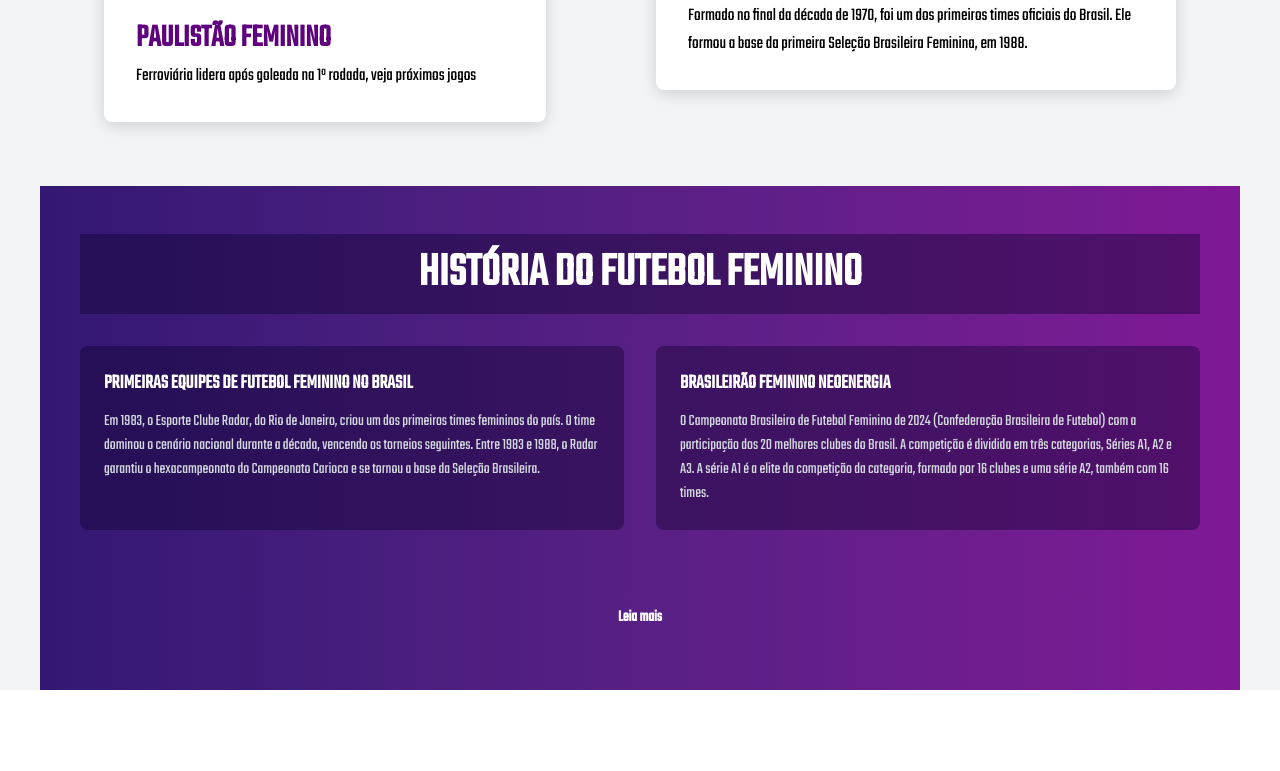
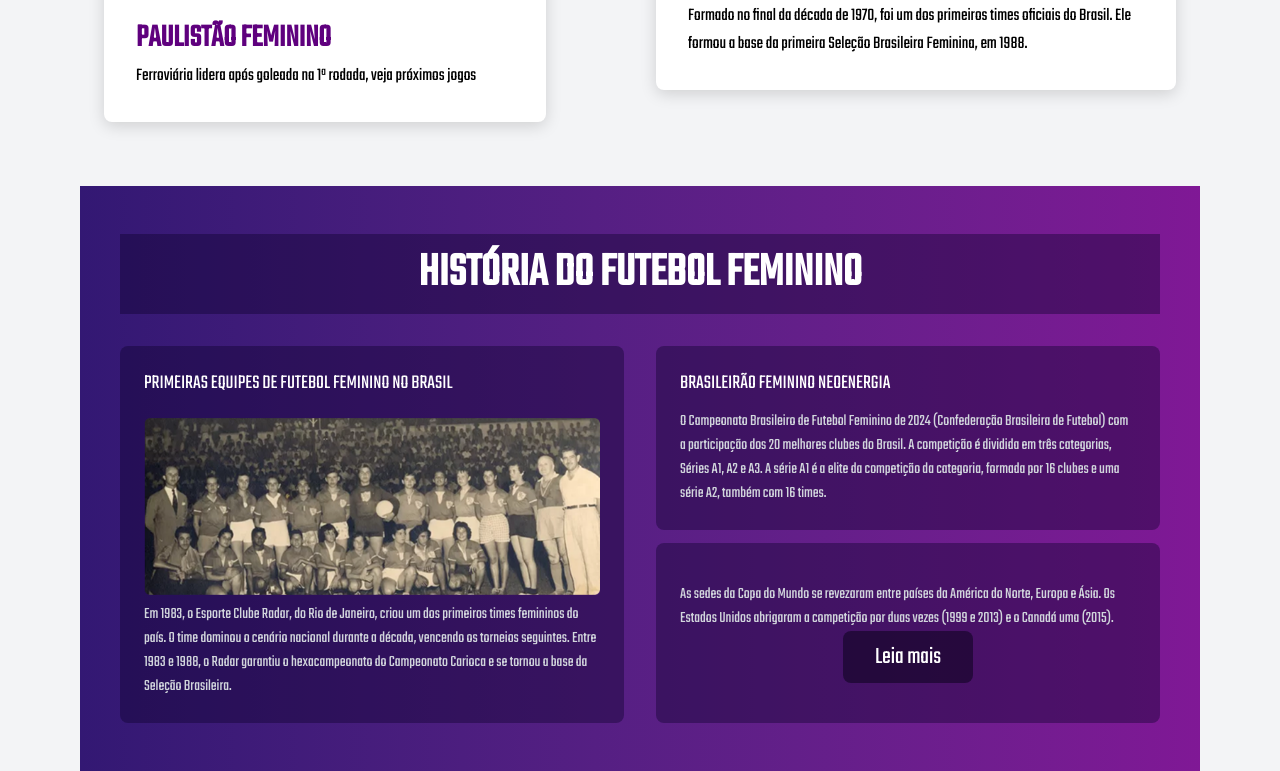
Before and after one commit to EnoTech-CP1-FRONT/PassaPraEla, a React (Vite) app: page / in a window 1280 px wide. Shown: the part 1438-2209 px from the top of the page. Before the commit the page ends 2128 px from the top, so only its background shows below. Built offline with nearby package versions, Linux system fonts and the light colour scheme.

Commit message:
finalizando historia

```diff
--- a/src/components/layout/Header.jsx
+++ b/src/components/layout/Header.jsx
@@ -16,7 +16,7 @@ export default function Header() {
         <a href="#" className="hover:text-purple-400 text-[22px]">Destaques</a>
         <a href="#" className="hover:text-purple-400 text-[22px]">História</a>
         <a href="#" className="hover:text-purple-400 text-[22px]">Regras</a>
-        <a href="/login" className="bg-purple-600 px-4 py-2 rounded-full font-semibold text-[18px] hover:bg-purple-700">
+        <a href="#" className="bg-purple-600 px-4 py-2 rounded-full font-semibold text-[18px] hover:bg-purple-700">
           Criar conta
         </a>
       </nav>
--- a/src/components/sections/Destaques.jsx
+++ b/src/components/sections/Destaques.jsx
@@ -15,7 +15,7 @@ export default function Destaques() {
             </button>
           </div>
 
-          <img src={destaqueImg} alt="Jogadoras do Paulistão Feminino" className="relative h-60 object-cover" />
+          <img src={destaqueImg} alt="Jogadoras do Paulistão Feminino" className="relative  h-60 object-cover" />
           <div className="p-4 ">
             <h3 className="font-bold text-3 text-[2rem] ">PAULISTÃO FEMININO</h3>
             <p className='text-lg'>Ferroviária lidera após goleada na 1ª rodada, veja próximos jogos</p>
--- a/src/components/sections/Historia.jsx
+++ b/src/components/sections/Historia.jsx
@@ -1,32 +1,40 @@
 // src/components/sections/Historia.jsx
+import PrimeiraEquipe from "../../assets/historia.png"
+
 export default function Historia() {
   return (
-    <section className="ml-10 mr-10 bg-gradient-to-r from-[rgba(30,0,101,0.90)] to-[rgba(115,0,139,0.90)] text-white py-12 px-6 md:px-10">
+    <section className="ml-20 mr-20 bg-gradient-to-r from-[rgba(30,0,101,0.90)] to-[rgba(115,0,139,0.90)] text-white py-12 px-6 md:px-10">
       <div className="flex flex-col max-w-6xl mx-auto">
         <h2 className="bg-6 p-4 text-5xl font-bold text-center mb-8">HISTÓRIA DO FUTEBOL FEMININO</h2>
         <div className="grid md:grid-cols-2 gap-8">
           {/* Card Esquerdo */}
-          <div className="bg-6 p-6 rounded-lg">
-            <h3 className="font-bold text-xl mb-3">PRIMEIRAS EQUIPES DE FUTEBOL FEMININO NO BRASIL</h3>
+          <article className="bg-6 p-6 rounded-lg flex flex-col gap-2 hover:shadow-lg hover:scale-105 transition-transform duration-300">
+            <h3 className="text-xl mb-3">PRIMEIRAS EQUIPES DE FUTEBOL FEMININO NO BRASIL</h3>
+            <img src={PrimeiraEquipe} alt="Primeira equipe de futebol feminino no Brasil" />
             <p className="text-gray-300">
               Em 1983, o Esporte Clube Radar, do Rio de Janeiro, criou um dos primeiros times femininos do país. O time dominou o cenário nacional durante a década, vencendo os torneios seguintes. Entre 1983 e 1988, o Radar garantiu o hexacampeonato do Campeonato Carioca e se tornou a base da Seleção Brasileira.
             </p>
+          </article>
+          {/* Card Direito */}
+          <div className="flex flex-col justify-between">
+            <article className="bg-6 p-6 rounded-lg hover:shadow-lg hover:scale-105 transition-transform duration-300">
+              <h3 className="text-xl mb-3">BRASILEIRÃO FEMININO NEOENERGIA</h3>
+
+              <p className="text-gray-300">
+                O Campeonato Brasileiro de Futebol Feminino de 2024 (Confederação Brasileira de Futebol) com a participação dos 20 melhores clubes do Brasil. A competição é dividida em três categorias, Séries A1, A2 e A3. A série A1 é a elite da competição da categoria, formada por 16 clubes e uma série A2, também com 16 times.
+              </p>
+            </article>
+            <article className="bg-6 p-6 pt-10 pb-10 rounded-lg hover:shadow-lg hover:scale-105 transition-transform duration-300">
+              <p className="text-gray-300">
+                As sedes da Copa do Mundo se revezaram entre países da América do Norte, Europa e Ásia. Os Estados Unidos abrigaram a competição por duas vezes (1999 e 2013) e o Canadá uma (2015).
+              </p>
+              <div className='flex items-center justify-center text-center '>
+                <button className="hover:bg-violet-700 transition-colors duration-200 cursor-pointer p-2 pl-8 pr-8 bg-7 text-[1.5rem] rounded-lg">
+                  Leia mais
+                </button>
+              </div>
+            </article>
           </div>
-          {/* Card Direito */}
-          <div className="bg-6 p-6 rounded-lg">
-            <h3 className="font-bold text-xl mb-3">BRASILEIRÃO FEMININO NEOENERGIA</h3>
-            <p className="text-gray-300">
-              O Campeonato Brasileiro de Futebol Feminino de 2024 (Confederação Brasileira de Futebol) com a participação dos 20 melhores clubes do Brasil. A competição é dividida em três categorias, Séries A1, A2 e A3. A série A1 é a elite da competição da categoria, formada por 16 clubes e uma série A2, também com 16 times.
-            </p>
-          </div>
-          <div>
-
-          </div>
-        </div>
-        <div className="text-center mt-8">
-            <button className="border-2 border-white px-8 py-3 rounded-full font-semibold hover:bg-white hover:text-black transition-colors">
-                Leia mais
-            </button>
         </div>
       </div>
     </section>
--- a/src/index.css
+++ b/src/index.css
@@ -9,7 +9,6 @@
     --color-4:#D9D9D9;
     --color-5:#FFF5F5;
     --color-6:#0D002C66;
-
-    --background-gradient-12: linear-gradient(108deg, rgba(30, 0, 101, 0.90) 0.08%, rgba(115, 0, 139, 0.90) 100.52%);
+    --color-7:#07001782;
     --font-sans: "Teko", sans-serif;
 }
```
Also changed, not shown: src/assets/historia.png (added).
